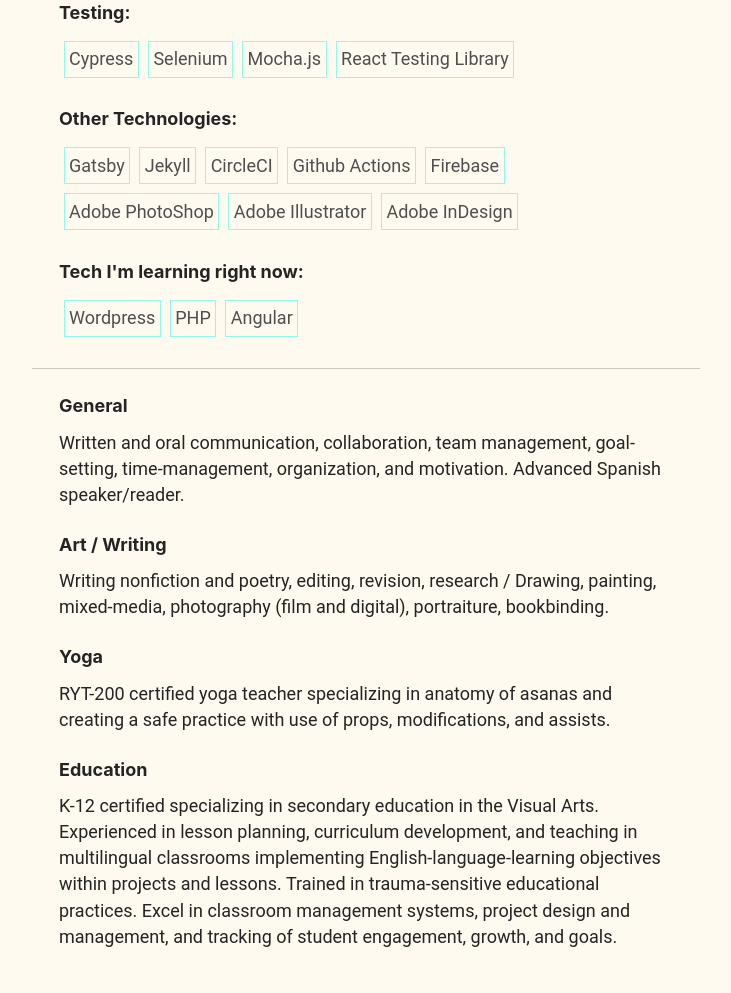
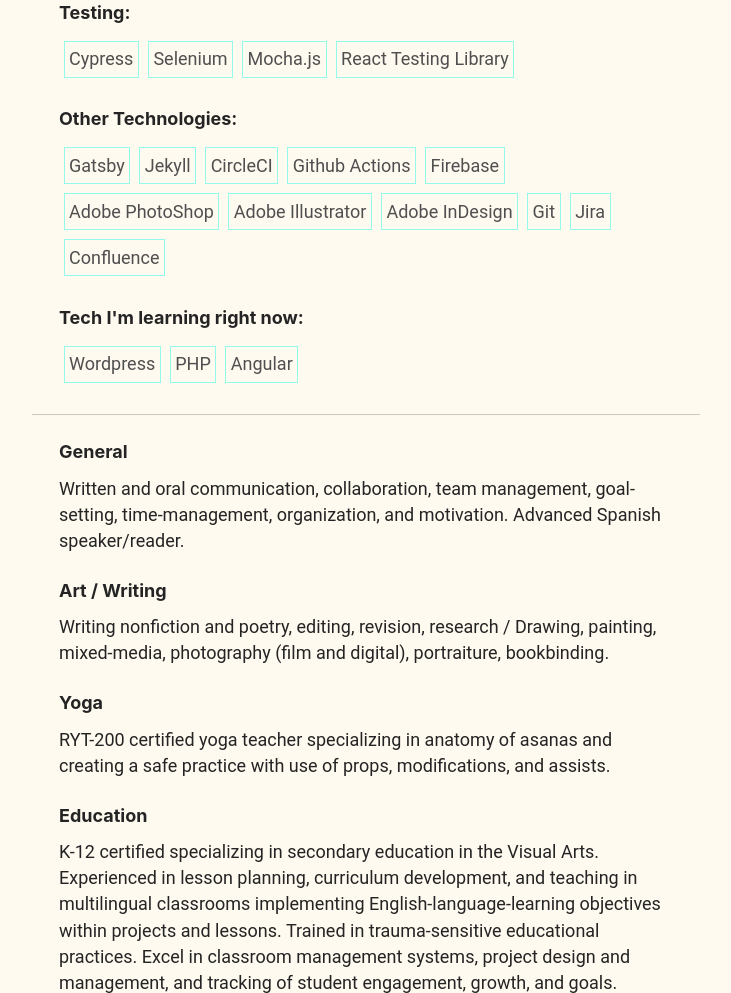
Before and after one commit to katiejduane/portfolio_v2, a Gatsby site: page /skills in a window 1280 px wide. Shown: the part 725-1718 px from the top of the page, without its empty margins (274-1005 px from the left). Built offline with nearby package versions, Linux system fonts and the light colour scheme; Gatsby itself is replaced by a stand-in of ours.

Commit message:
added to list

```diff
--- a/src/pages/skills.js
+++ b/src/pages/skills.js
@@ -32,7 +32,7 @@
         />
         <Skills
           header="Other Technologies:"
-          skills="Gatsby, Jekyll, CircleCI, Github Actions, Firebase, Adobe PhotoShop, Adobe Illustrator, Adobe InDesign"
+          skills="Gatsby, Jekyll, CircleCI, Github Actions, Firebase, Adobe PhotoShop, Adobe Illustrator, Adobe InDesign, Git, Jira, Confluence"
           // icons=""
         />
         <Skills
```
